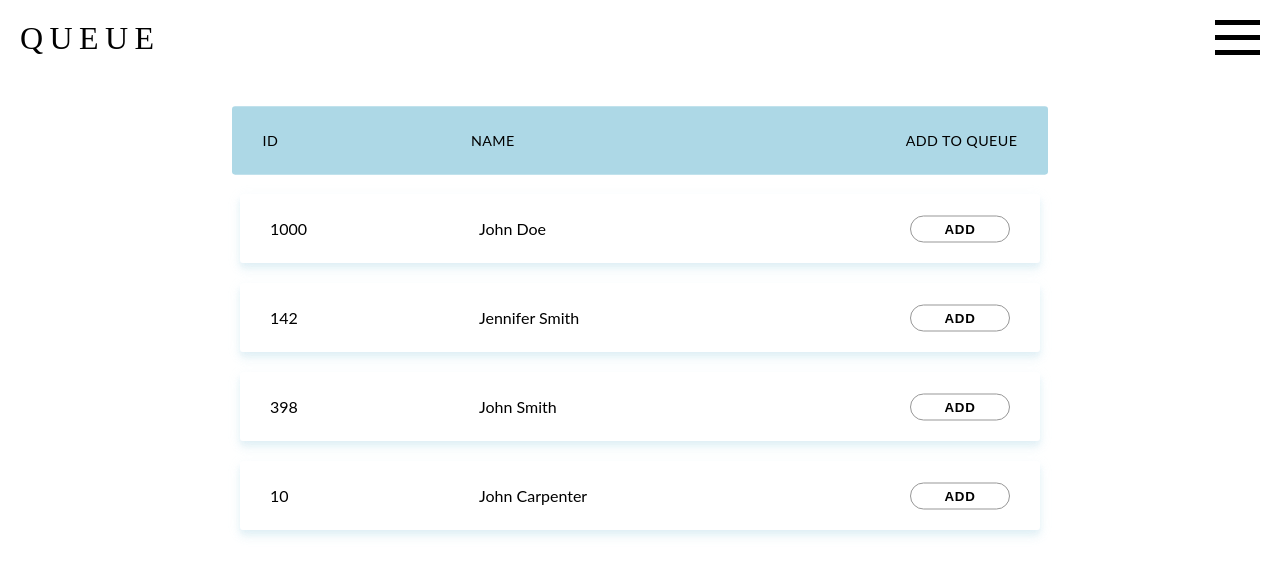
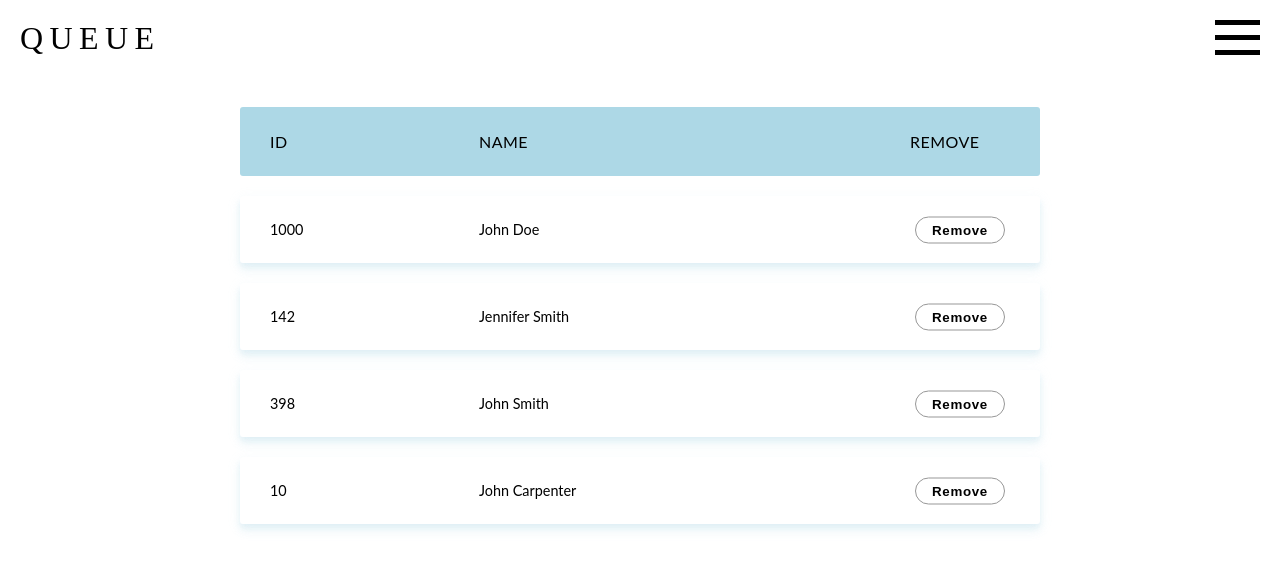
Before and after one commit to Jeff-Enriquez/check-in, a React (Create React App) app: page /queue in a window 1280 px wide. Shown: the top 576 px of the page. Built offline with nearby package versions, Linux system fonts and the light colour scheme; what webfontloader would draw is missing.

Commit message:
Update checkin and queue page

```diff
--- a/src/pages/CheckIn/index.js
+++ b/src/pages/CheckIn/index.js
@@ -19,28 +19,28 @@ const Header = () => {
             <div className={`${classes.col} ${classes.col1}`}>1000</div>
             <div className={`${classes.col} ${classes.col2}`}>John Doe</div>
             <div className={`${classes.col} ${classes.col3}`}>
-              <button>ADD</button>
+              <button>Add</button>
             </div>
           </li>
           <li className={classes.tableRow}>
             <div className={`${classes.col} ${classes.col1}`}>142</div>
             <div className={`${classes.col} ${classes.col2}`}>Jennifer Smith</div>
             <div className={`${classes.col} ${classes.col3}`}>
-              <button>ADD</button>
+              <button>Add</button>
             </div>
           </li>
           <li className={classes.tableRow}>
             <div className={`${classes.col} ${classes.col1}`}>398</div>
             <div className={`${classes.col} ${classes.col2}`}>John Smith</div>
             <div className={`${classes.col} ${classes.col3}`}>
-              <button>ADD</button>
+              <button>Add</button>
             </div>
           </li>
           <li className={classes.tableRow}>
             <div className={`${classes.col} ${classes.col1}`}>10</div>
             <div className={`${classes.col} ${classes.col2}`}>John Carpenter</div>
             <div className={`${classes.col} ${classes.col3}`}>
-              <button>ADD</button>
+              <button>Add</button>
             </div>
           </li>
         </ul>
--- a/src/pages/CheckIn/styles.js
+++ b/src/pages/CheckIn/styles.js
@@ -50,7 +50,7 @@ const useStyles = createUseStyles( theme => ({
       top: '50%',
       left: '50%',
       transform: 'translate(-50%, -50%)',
-      width: '100px',
+      width: '90px',
       padding: '5px 0',
       display: 'inline-block',
       border: `1px solid #979797`,
@@ -67,13 +67,13 @@ const useStyles = createUseStyles( theme => ({
     }
   },
   tableHeader: {
-    transform: 'scale(1.02)',
     backgroundColor: 'rgb(173, 216, 230)',
-    fontSize: '14px',
+    fontSize: '1em',
     textTransform: 'uppercase',
     letterSpacing: '0.03em',
   },
   tableRow: {
+    fontSize: '.9em',
     backgroundColor: '#ffffff',
     boxShadow: '0px 4px 5px rgba(173, 216, 230, 0.2), 0px 3px 14px rgba(173, 216, 230, 0.12), 0px 8px 10px rgba(173, 216, 230, 0.14)',
   },
@@ -82,6 +82,7 @@ const useStyles = createUseStyles( theme => ({
   },
   col2: {
     flexBasis: '40%',
+    margin: '0 8px',
   },
   col3: {
     position: 'relative',
--- a/src/pages/Queue/index.js
+++ b/src/pages/Queue/index.js
@@ -12,34 +12,34 @@ const Header = () => {
           <li className={classes.tableHeader}>
             <div className={`${classes.col} ${classes.col1}`}>ID</div>
             <div className={`${classes.col} ${classes.col2}`}>Name</div>
-            <div className={`${classes.col}`}>ADD TO QUEUE</div>
+            <div className={`${classes.col} ${classes.col3}`}>Remove</div>
           </li>
           <li className={classes.tableRow}>
             <div className={`${classes.col} ${classes.col1}`}>1000</div>
             <div className={`${classes.col} ${classes.col2}`}>John Doe</div>
             <div className={`${classes.col} ${classes.col3}`}>
-              <button>ADD</button>
+              <button>Remove</button>
             </div>
           </li>
           <li className={classes.tableRow}>
             <div className={`${classes.col} ${classes.col1}`}>142</div>
             <div className={`${classes.col} ${classes.col2}`}>Jennifer Smith</div>
             <div className={`${classes.col} ${classes.col3}`}>
-              <button>ADD</button>
+              <button>Remove</button>
             </div>
           </li>
           <li className={classes.tableRow}>
             <div className={`${classes.col} ${classes.col1}`}>398</div>
             <div className={`${classes.col} ${classes.col2}`}>John Smith</div>
             <div className={`${classes.col} ${classes.col3}`}>
-              <button>ADD</button>
+              <button>Remove</button>
             </div>
           </li>
           <li className={classes.tableRow}>
             <div className={`${classes.col} ${classes.col1}`}>10</div>
             <div className={`${classes.col} ${classes.col2}`}>John Carpenter</div>
             <div className={`${classes.col} ${classes.col3}`}>
-              <button>ADD</button>
+              <button>Remove</button>
             </div>
           </li>
         </ul>
--- a/src/pages/Queue/styles.js
+++ b/src/pages/Queue/styles.js
@@ -35,7 +35,7 @@ const useStyles = createUseStyles( theme => ({
       top: '50%',
       left: '50%',
       transform: 'translate(-50%, -50%)',
-      width: '100px',
+      width: '90px',
       padding: '5px 0',
       display: 'inline-block',
       border: `1px solid #979797`,
@@ -52,13 +52,13 @@ const useStyles = createUseStyles( theme => ({
     }
   },
   tableHeader: {
-    transform: 'scale(1.02)',
     backgroundColor: 'rgb(173, 216, 230)',
-    fontSize: '14px',
+    fontSize: '1em',
     textTransform: 'uppercase',
     letterSpacing: '0.03em',
   },
   tableRow: {
+    fontSize: '.9em',
     backgroundColor: '#ffffff',
     boxShadow: '0px 4px 5px rgba(173, 216, 230, 0.2), 0px 3px 14px rgba(173, 216, 230, 0.12), 0px 8px 10px rgba(173, 216, 230, 0.14)',
   },
@@ -67,6 +67,7 @@ const useStyles = createUseStyles( theme => ({
   },
   col2: {
     flexBasis: '40%',
+    margin: '0 8px',
   },
   col3: {
     position: 'relative',
```
